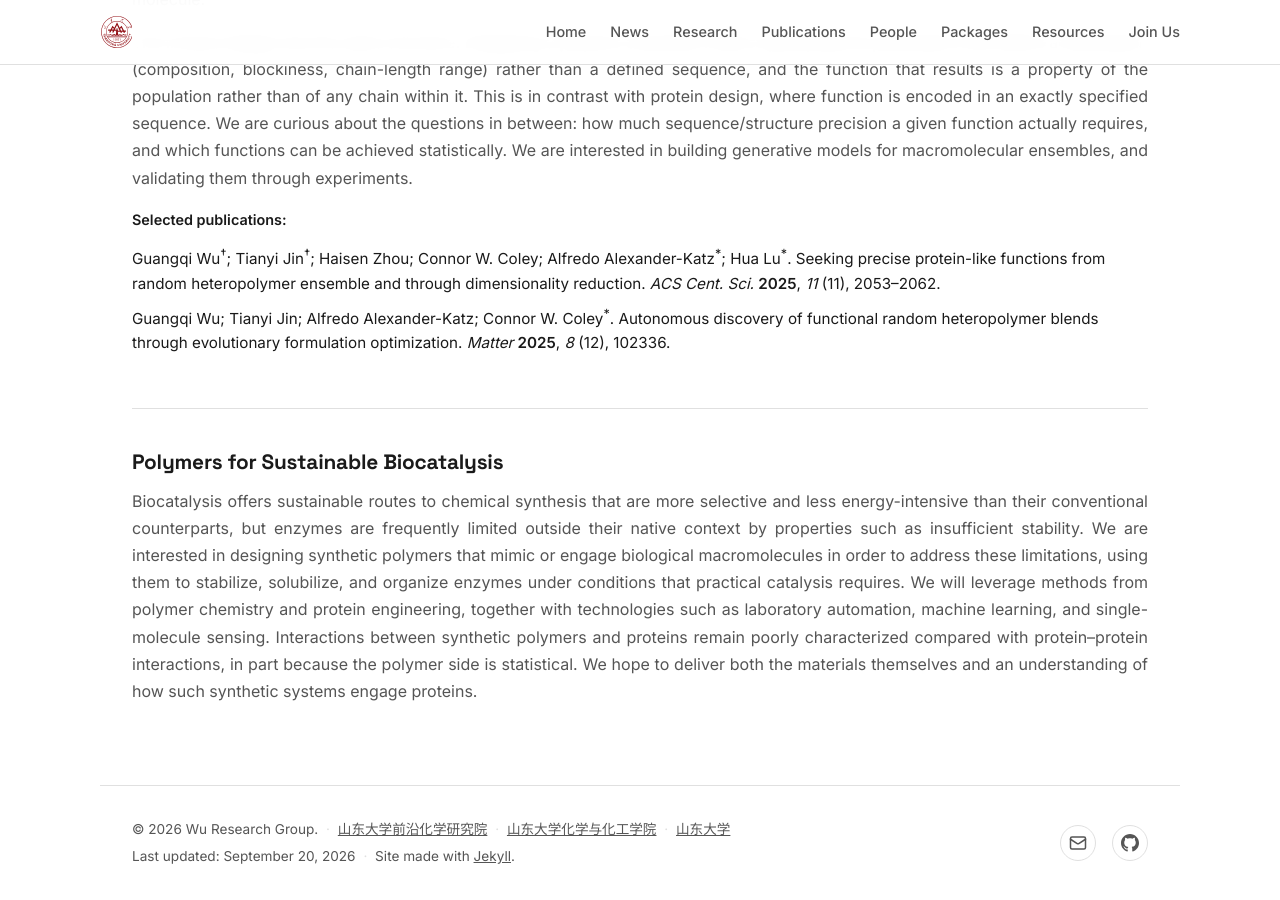
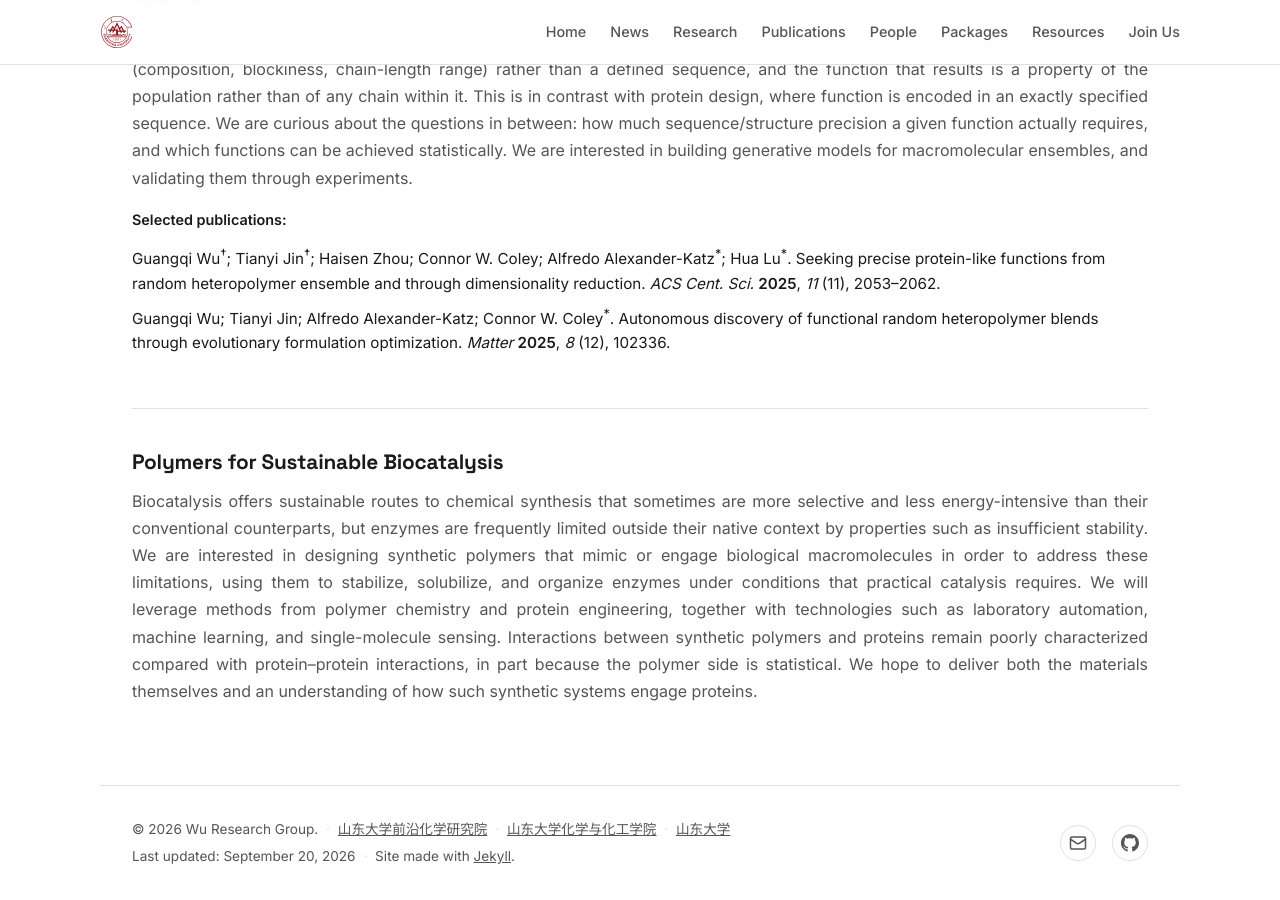
Before and after one commit to wuRoy/wuroy.github.io, a Jekyll site: the page built from research.html, in a window 1280 px wide and 900 px high, scrolled down 2016 px. Built offline with Jekyll 4.4.1, drawn with Linux system fonts in a browser that asks for light colours.

Commit message:
Nuance biocatalysis intro wording

```diff
--- a/_data/research.yml
+++ b/_data/research.yml
@@ -32,4 +32,4 @@
 
   - title: "Polymers for Sustainable Biocatalysis"
     details: |
-      Biocatalysis offers sustainable routes to chemical synthesis that are more selective and less energy-intensive than their conventional counterparts, but enzymes are frequently limited outside their native context by properties such as insufficient stability. We are interested in designing synthetic polymers that mimic or engage biological macromolecules in order to address these limitations, using them to stabilize, solubilize, and organize enzymes under conditions that practical catalysis requires. We will leverage methods from polymer chemistry and protein engineering, together with technologies such as laboratory automation, machine learning, and single-molecule sensing. Interactions between synthetic polymers and proteins remain poorly characterized compared with protein–protein interactions, in part because the polymer side is statistical. We hope to deliver both the materials themselves and an understanding of how such synthetic systems engage proteins.
+      Biocatalysis offers sustainable routes to chemical synthesis that sometimes are more selective and less energy-intensive than their conventional counterparts, but enzymes are frequently limited outside their native context by properties such as insufficient stability. We are interested in designing synthetic polymers that mimic or engage biological macromolecules in order to address these limitations, using them to stabilize, solubilize, and organize enzymes under conditions that practical catalysis requires. We will leverage methods from polymer chemistry and protein engineering, together with technologies such as laboratory automation, machine learning, and single-molecule sensing. Interactions between synthetic polymers and proteins remain poorly characterized compared with protein–protein interactions, in part because the polymer side is statistical. We hope to deliver both the materials themselves and an understanding of how such synthetic systems engage proteins.
```
